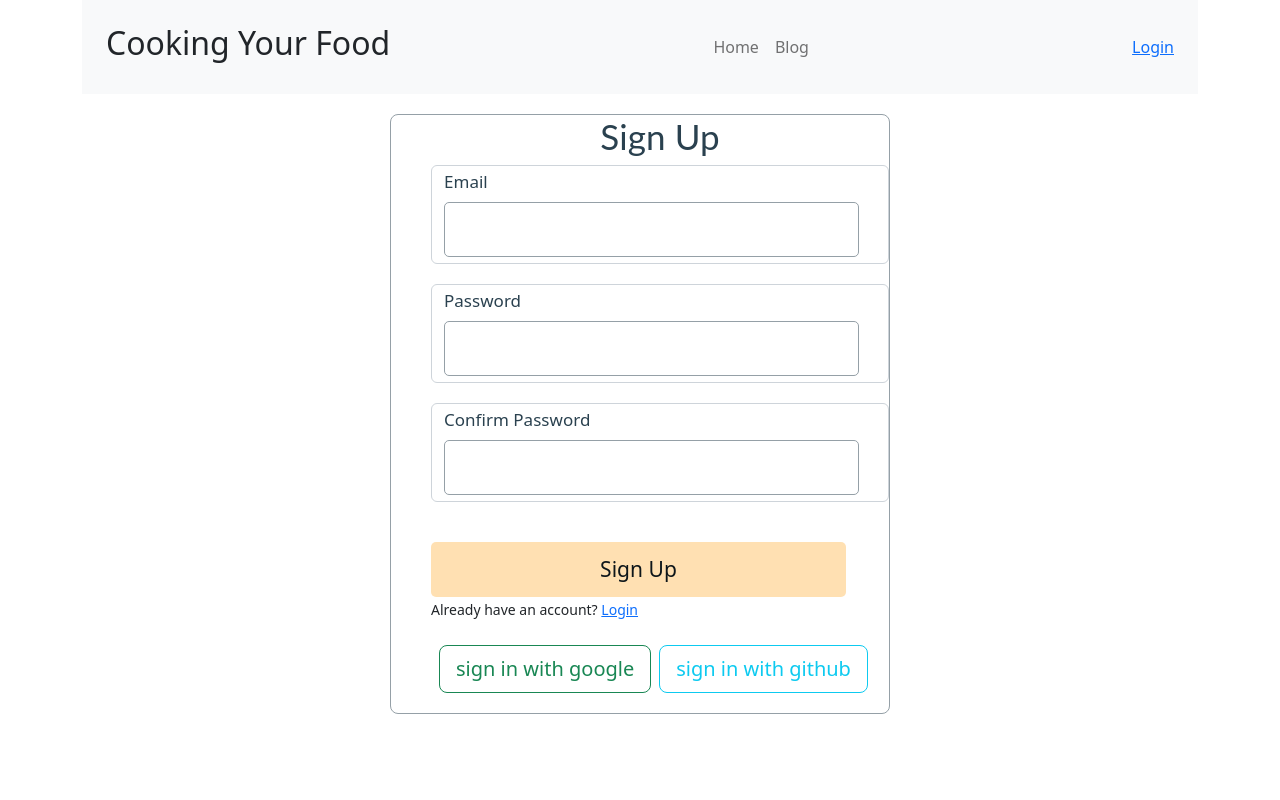
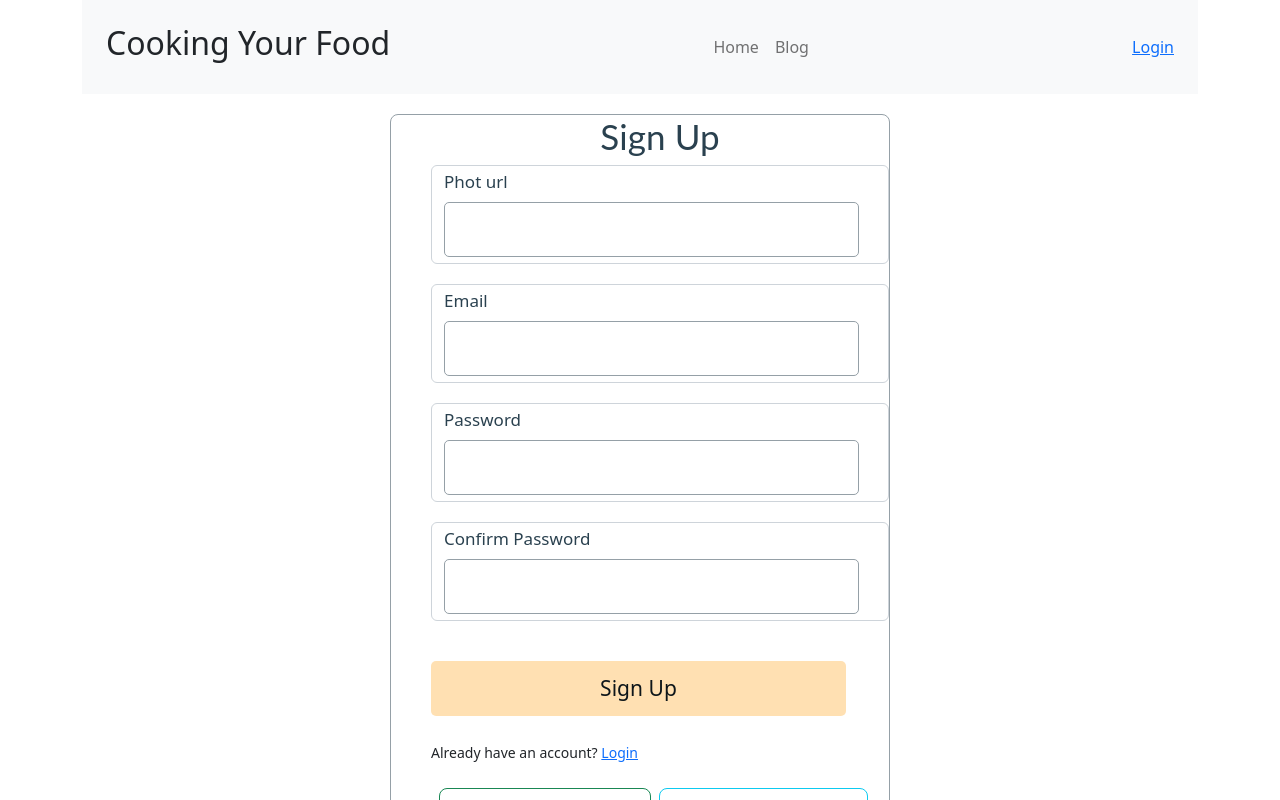
Before and after one commit to Jakir80/Recipe-hunter-Client, a React (Vite) app: page /register in a window 1280 px wide. Shown: the top 800 px of the page. Built offline with nearby package versions, Linux system fonts and the light colour scheme; no server answers.

Commit message:
emplement-react-to-pdf

```diff
--- a/package.json
+++ b/package.json
@@ -18,12 +18,15 @@
     "firebase": "^9.21.0",
     "localforage": "^1.10.0",
     "match-sorter": "^6.3.1",
+    "pdf": "^0.1.0",
     "react": "^18.2.0",
     "react-bootstrap": "^2.7.4",
     "react-dom": "^18.2.0",
     "react-router-dom": "^6.11.0",
+    "react-to-pdf": "^0.0.14",
     "react-toastify": "^9.1.2",
-    "sort-by": "^1.2.0"
+    "sort-by": "^1.2.0",
+    "to": "^0.2.9"
   },
   "devDependencies": {
     "@types/react": "^18.0.28",
--- a/src/Blog/Blog.jsx
+++ b/src/Blog/Blog.jsx
@@ -29,13 +29,13 @@ const Blog = () => {
                 <Accordion.Item eventKey="3">
                     <Accordion.Header>What is difference between nodejs and express js. ?</Accordion.Header>
                     <Accordion.Body>
-                    js web application framework that provides a robust set of features for web and mobile applications. In other words, NodeJS is the package, which provides the JavaScript run-time environment, whereas Express is a framework that sits on top of NodeJS and helps us to handle requests and responses.
+                        js web application framework that provides a robust set of features for web and mobile applications. In other words, NodeJS is the package, which provides the JavaScript run-time environment, whereas Express is a framework that sits on top of NodeJS and helps us to handle requests and responses.
                     </Accordion.Body>
                 </Accordion.Item>
                 <Accordion.Item eventKey="3">
                     <Accordion.Header>What is a custom hook, and why will you create a custom hook?</Accordion.Header>
                     <Accordion.Body>
-                    Custom React JS hooks offer reusability as when a custom hook is created, it can be reused easily, which makes the code cleaner and reduces the time to write the code. It also enhances the rendering speed of the code as a custom hook does not need to be rendered again and again while rendering the whole code
+                        Custom React JS hooks offer reusability as when a custom hook is created, it can be reused easily, which makes the code cleaner and reduces the time to write the code. It also enhances the rendering speed of the code as a custom hook does not need to be rendered again and again while rendering the whole code
                     </Accordion.Body>
                 </Accordion.Item>
             </Accordion>
--- a/src/ErrorPage/Errorpage.jsx
+++ b/src/ErrorPage/Errorpage.jsx
@@ -6,14 +6,17 @@ const Errorpage = () => {
     <Container className="my-5">
       <Row>
         <Col>
+
           <Image src="https://media.istockphoto.com/id/1412359923/photo/a-guy-checks-an-error-404-page-not-found-online-service-notice-message-on-a-website-using-a.webp?s=2048x2048&w=is&k=20&c=CQZrOLBoFHWpH3pxQJD3IpKVHCO0DO-8MLQ80Bd3xk4=" alt="Error" fluid />
           <h1 className="my-3">Oops! Page Not Found.</h1>
           <p className="lead">
             The page you are looking for might have been removed or is temporarily unavailable.
           </p>
+
         </Col>
       </Row>
     </Container>
+
   );
 };
 
--- a/src/Login/Login.css
+++ b/src/Login/Login.css
@@ -1,6 +1,6 @@
 .form-container {
     width: 500px;
-    height: 600px;
+    height: 100%;
     margin: 20px auto;
     border: 1px solid #95A0A7;
     border-radius: 8px;
--- a/src/RecipeAll/RecipeAll.jsx
+++ b/src/RecipeAll/RecipeAll.jsx
@@ -3,22 +3,22 @@
 /* eslint-disable no-unused-vars */
 import React from 'react';
 import { Card, Image } from 'react-bootstrap';
+import Pdf from "react-to-pdf";
 import { ToastContainer, toast } from 'react-toastify';
 import 'react-toastify/dist/ReactToastify.css';
-
-
 const RecipeAll = ({allrecipe}) => {
     const handletoast=()=>{
         toast("Favourite Added");
     }
+    const ref = React.createRef();
     return (
         <div className='container mb-4'>
-         <Card >
-                <Card.Body>
+         <Card  >
+                <Card.Body  ref={ref}>
                     <Image className='w-75' src={allrecipe.image} rounded />
                     <h4>{allrecipe.name}</h4>
                     <h5>{allrecipe.description}</h5>
-               <div className='d-flex '>
+               <div className='d-flex'>
                <ul className='w-50'>
                <h1> ingradiant</h1>
                 {
@@ -31,10 +31,13 @@ const RecipeAll = ({allrecipe}) => {
                     <h1>steps</h1>
                     {allrecipe.steps.map(step=><li >{step}</li>)}</ul>
                </div>
-
                <button className='btn btn-outline-info ' onClick={handletoast}><ToastContainer />favorite</button>
                 </Card.Body>
+                <Pdf targetRef={ref} filename="Recipe.pdf">
+        {({ toPdf }) => <button className='btn btn-lg btn-outline-info' onClick={toPdf}>Download Recipe</button>}
+      </Pdf>
             </Card>
+
 
         </div>
     );
--- a/src/Register/SignUp.jsx
+++ b/src/Register/SignUp.jsx
@@ -1,9 +1,8 @@
 /* eslint-disable react/prop-types */
 /* eslint-disable no-unused-vars */
 import React, { useContext, useState } from 'react';
+import { Spinner } from 'react-bootstrap';
 import { Link } from 'react-router-dom';
-
-import { Spinner } from 'react-bootstrap';
 import { AuthContext } from '../AuthProvider/AuthProvider';
 import './SignUp.css';
 const SignUp = () => {
@@ -26,6 +25,7 @@ const SignUp = () => {
         const password = form.password.value;
         const confirm = form.confirm.value;
         console.log(email, password, confirm)
+        form.reset();
         setError('');
         if (password !== confirm) {
             setError('Your password did not match')
@@ -54,6 +54,10 @@ const SignUp = () => {
             <h2 className='form-title'>Sign Up</h2>
             <form onSubmit={handleSignUp}>
                 <div className="form-control">
+                    <label htmlFor="text">Phot url</label>
+                    <input type="text" name="photo" id="" required />
+                </div>
+                <div className="form-control">
                     <label htmlFor="email">Email</label>
                     <input type="email" name="email" id="" required />
                 </div>
@@ -65,7 +69,7 @@ const SignUp = () => {
                     <label htmlFor="confirm">Confirm Password</label>
                     <input type="password" name="confirm" id="" required />
                 </div>
-                <input className='btn-submit btn-outline-secondary btn' type="submit" value="Sign Up" />
+                <input className='btn-submit btn-outline-secondary btn mb-4' type="submit" value="Sign Up" />
 
             </form>
             <p><small>Already have an account? <Link to="/login">Login</Link></small>
--- a/src/Routs/Menubar.jsx
+++ b/src/Routs/Menubar.jsx
@@ -5,8 +5,11 @@ import { Link, useLocation } from 'react-router-dom';
 import { AuthContext } from '../AuthProvider/AuthProvider';
 const Menubar = () => {
   const location = useLocation();
-  const {user}=useContext(AuthContext)
+  const {user,logOut}=useContext(AuthContext)
   console.log(user)
+  const handleSignout =()=>{
+    logOut()
+  }
   const isActive = (path) => {
     return location.pathname === path ? 'active' : '';
   };
@@ -27,8 +30,7 @@ const Menubar = () => {
         </Nav.Item>
       </Nav>
       <Nav>
-      <Link to="/login">Login</Link>
-   {user && <span>{useContext.email}</span> }
+   {user? <span>{user.photoURl} <button className='btn btn primary' onClick={handleSignout}>Sign out</button></span>: <Link to="/login">Login</Link> }
       </Nav>
     </Navbar>
         </div>
--- a/src/Routs/Routs.jsx
+++ b/src/Routs/Routs.jsx
@@ -1,6 +1,7 @@
 import { createBrowserRouter } from "react-router-dom";
 import Blog from "../Blog/Blog";
 import ChefRecipe from "../Details/ChefRecipe";
+import Errorpage from "../ErrorPage/Errorpage";
 import Home from "../Home/Home";
 import Layout from "../Layout/Layout";
 import Login from "../Login/Login";
@@ -9,7 +10,7 @@ import SignUp from "../Register/SignUp";
 const router=createBrowserRouter([{
 path:'/',
 element:<Layout></Layout>,
-// errorElement:<Errorpage></Errorpage>,
+errorElement:<Errorpage></Errorpage>,
 children:[
     {
 path:'/home',
```
Also changed, not shown: 1 other file (tests, documents, lock files or other folders).
